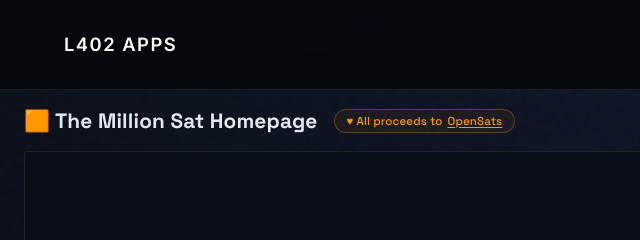
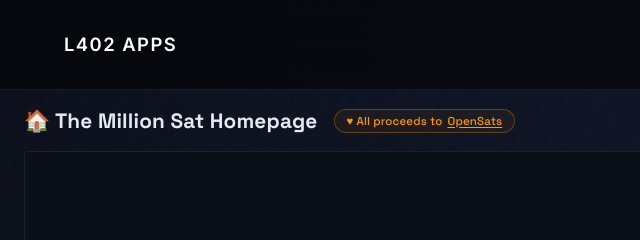
Before and after one commit to brianmurray333/l402, a website: page public/million.html in a window 1280 px wide. Shown: the top 240 px of the page, 0-640 px from the left. Drawn offline with Linux system fonts and the light colour scheme.

Commit message:
Change title emoji from orange square to home to match nav
Made-with: Cursor

```diff
--- a/public/million.html
+++ b/public/million.html
@@ -485,7 +485,7 @@
     <main class="million-main">
       <div class="million-topbar">
         <div class="million-topbar-left">
-          <h1><span class="million-bolt">🟧</span> The Million Sat Homepage</h1>
+          <h1><span class="million-bolt">🏠</span> The Million Sat Homepage</h1>
           <div class="million-opensats">
             &#9829; All proceeds to <a href="https://opensats.org" target="_blank" rel="noopener">OpenSats</a>
           </div>
```
